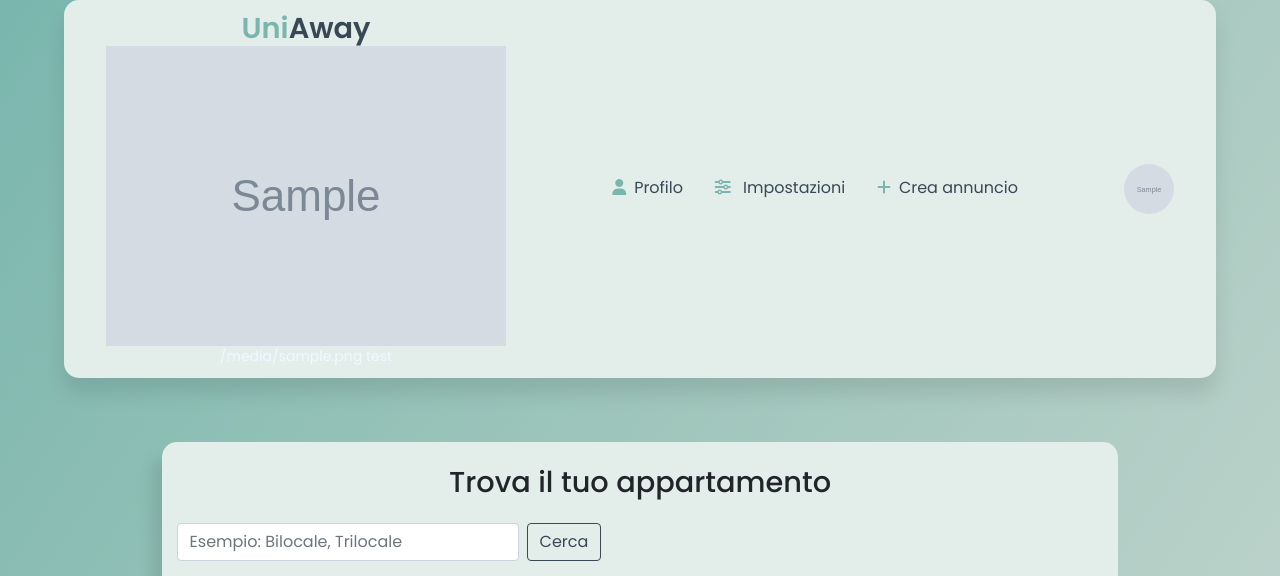
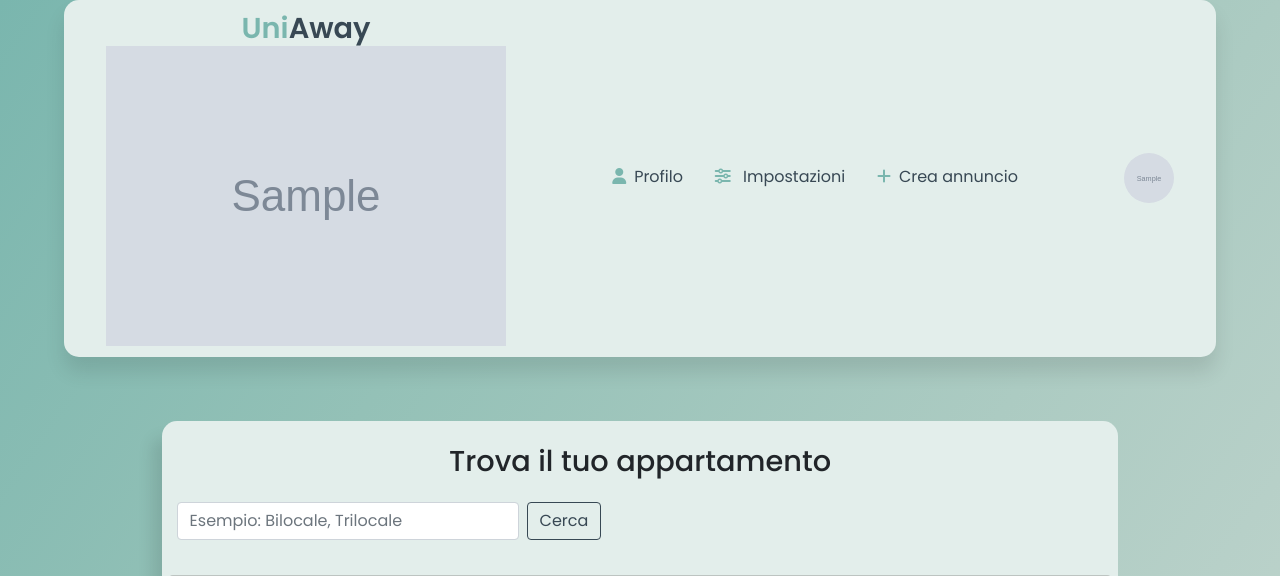
Before and after one commit to Fallou23/Uniaway, a Django app: page / in a window 1280 px wide. Shown: the top 576 px of the page. Run offline with Django 4.2, Linux system fonts and the light colour scheme; a user stored in the database is signed in; data comes from the database, SQL or seed files in the repository; tables that the repository leaves empty hold one stand-in row (values such as "Sample post"); grey boxes marked "Sample" are stand-in pictures; data that the repository does not hold is empty; parts of the project's set-up code (start-up, migrations or seed data) failed here and were passed over; some libraries are stand-ins or nearby versions.

Commit message:
remove redundant code

```diff
--- a/uni_home/templates/index.html
+++ b/uni_home/templates/index.html
@@ -34,7 +34,6 @@
                         ><h1 class="logo"><span>Uni</span>Away</h1></a
                     >
                     <img src="{{profile_url}}" alt="Img" />
-                    {{profile_url}} test
                 </div>
                 {% if user.is_authenticated %}
                 <ul>
--- a/uni_home/templates/upload.html
+++ b/uni_home/templates/upload.html
@@ -7,7 +7,6 @@
         <meta http-equiv="X-UA-Compatible" content="IE=edge" />
         <meta name="viewport" content="width=device-width, initial-scale=1.0" />
         <link rel="stylesheet" href="{% static 'assets/css/upload.css' %}" />
-        <title>test</title>
     </head>
     <body>
         <header>
```
